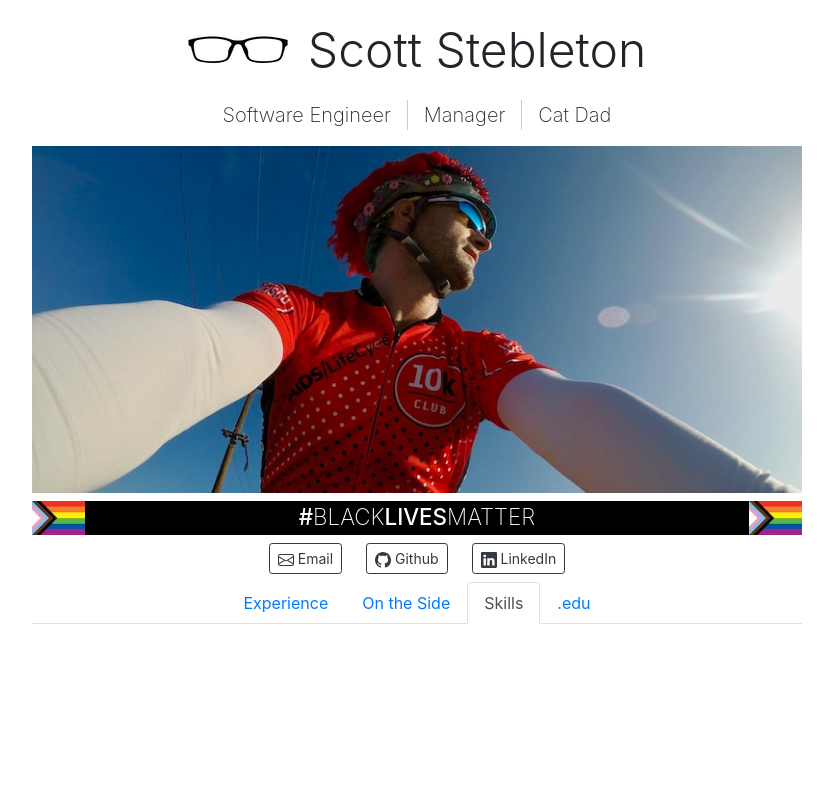
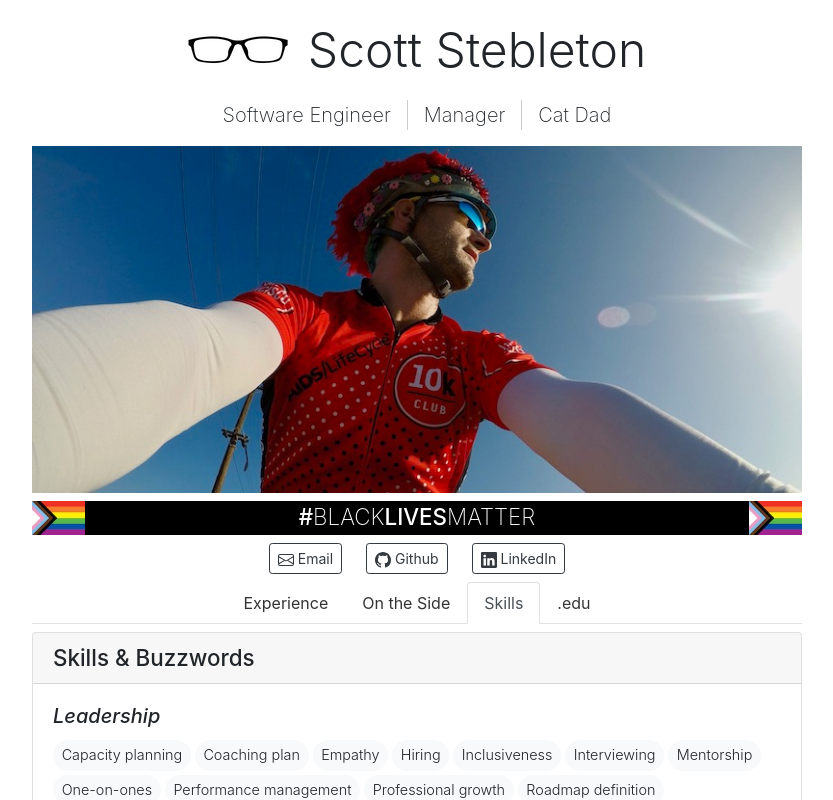
Before and after one commit to st33b/home-nextjs, a Next.js app: page / in a window 1280 px wide. Both pictures are taken after a click on the tab "Skills". Shown: the top 800 px of the page, without its empty margins (223-1056 px from the left). Built offline with nearby package versions, Linux system fonts and the light colour scheme.

Commit message:
add skills and buzzwords in pills

```diff
--- /dev/null
+++ b/components/skills.js
@@ -0,0 +1,111 @@
+import React from 'react';
+import Card from "react-bootstrap/Card";
+import Badge from "react-bootstrap/Badge";
+
+import styles from './skills.module.scss';
+
+const skills = () => {
+  const leadership = [
+    'One-on-ones',
+    'Hiring',
+    'Performance management',
+    'Coaching plan',
+    'Interviewing',
+    'Inclusiveness',
+    'Professional growth',
+    'Empathy',
+    'Capacity planning',
+    'Mentorship',
+    'Roadmap definition',
+    'Technical vision',
+  ].sort();
+  const recentTech = [
+    'Ruby',
+    'Ruby on Rails',
+    'React',
+    'Redux',
+    'REST',
+    'API',
+    'SQL',
+    'JavaScript',
+    'NextJS',
+    'CSS',
+    'HTML',
+    'TDD',
+    'OOP',
+    'PostgreSQL',
+  ].sort();
+  const oldTech = [
+    'Scala',
+    'Swagger',
+    'LAMP',
+    'PHP',
+    'Java',
+    'C/C++',
+    'jQuery',
+    'Zend',
+    'Symfony',
+    'MySQL',
+    'Apache',
+    'SOAP',
+    'Ant',
+    'Maven',
+  ].sort();
+  return (
+    <div className={styles.Skills}>
+      <Card className={styles.Period}>
+        <Card.Header>
+          <h4>Skills & Buzzwords</h4>
+        </Card.Header>
+        <Card.Body>
+          <Card.Title className={styles.Category}>
+            Leadership
+          </Card.Title>
+          <Card.Text>
+            {leadership.map((item, i) => {
+              return (
+                <Badge pill variant="light" key={i} className={styles.Skill}>
+                  {item}
+                </Badge>
+              );
+            })}
+          </Card.Text>
+          <Card.Title className={styles.Category}>
+            Technology
+          </Card.Title>
+          <Card.Text>
+            {recentTech.map((item, i) => {
+              return (
+                <Badge pill variant="light" key={i} className={styles.Skill}>
+                  {item}
+                </Badge>
+              );
+            })}
+          </Card.Text>
+        </Card.Body>
+      </Card>
+
+      <Card className={styles.Period}>
+        <Card.Header>
+          <h4>Previous but not recent</h4>
+        </Card.Header>
+        <Card.Body>
+          <Card.Title className={styles.Category}>
+            Technology
+          </Card.Title>
+          <Card.Text>
+            {oldTech.map((item, i) => {
+              return (
+                <Badge pill variant="light" key={i} className={styles.Skill}>
+                  {item}
+                </Badge>
+              );
+            })}
+          </Card.Text>
+        </Card.Body>
+      </Card>
+    </div>
+  );
+};
+
+export default skills;
--- /dev/null
+++ b/components/skills.module.scss
@@ -0,0 +1,27 @@
+.Skills {
+  .Period {
+    margin-top: 0.5rem;
+    h4 {
+      margin-bottom: 0;
+    }
+    .Category {
+      font-style: italic;
+    }
+    .Skill {
+      margin-right: 0.25rem;
+      margin-bottom: 0.25rem;
+      font-weight: 300;
+      font-size: 90%;
+      padding-top: 0.5rem;
+      padding-bottom: 0.5rem;
+    }
+    .Skill:hover {
+      background-color: #dae0e5;
+    }
+  }
+}
+
+@media (min-width: 576px) {
+  .Skills {
+  }
+}
--- a/pages/index.js
+++ b/pages/index.js
@@ -6,6 +6,7 @@ import BLM from '../components/blm';
 import Contact from '../components/contact';
 import Experience from '../components/experience/experience';
 import Education from '../components/education';
+import Skills from '../components/skills';
 
 import styles from '../styles/index.module.scss'
 
@@ -23,6 +24,7 @@ const index = () => {
           <Tab title="On the Side" eventKey="side_projects" tabClassName={styles.MenuItem}>
           </Tab>
           <Tab title="Skills" eventKey="skills" tabClassName={styles.MenuItem}>
+            <Skills />
           </Tab>
           <Tab title=".edu" eventKey="education" tabClassName={styles.MenuItem}>
             <Education />
--- a/styles/globals.css
+++ b/styles/globals.css
@@ -5,12 +5,12 @@ html {
   font-size: 1rem;
 }
 
-h1 { font-size: 2rem; }
-h2 { font-size: 1.9rem; }
-h3 { font-size: 1.8rem; }
-h4 { font-size: 1.7rem; }
-h5 { font-size: 1.6rem; }
-h6 { font-size: 1.5rem; }
+h1 { font-size: 1.7rem; }
+h2 { font-size: 1.6rem; }
+h3 { font-size: 1.5rem; }
+h4 { font-size: 1.4rem; }
+h5 { font-size: 1.3rem; }
+h6 { font-size: 1.2rem; }
 
 @media (min-width: 576px) {
   h1 { font-size: 1.65rem; }
--- a/styles/index.module.scss
+++ b/styles/index.module.scss
@@ -18,6 +18,16 @@
   .Menu {
     margin-top: 0.5rem;
 
+    a {
+      color: #333;
+    }
+    a:hover {
+      text-decoration: underline;
+    }
+    a.active:hover {
+      text-decoration: none;
+    }
+
     .MenuItem {
       padding-left: 0.5rem;
       padding-right: 0.5rem;
```
